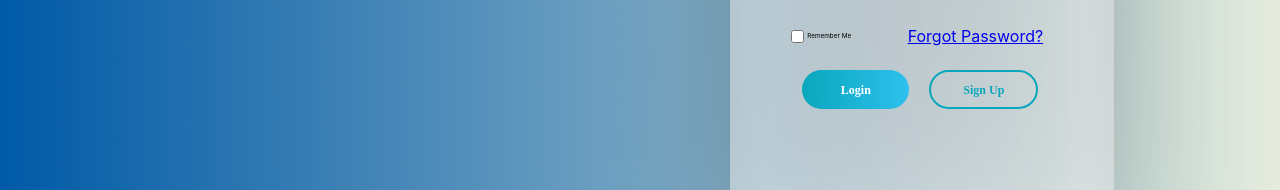
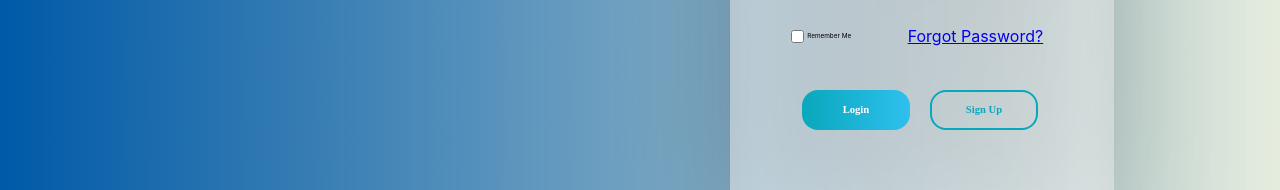
Before and after one commit to YEJIN012/Learnway, a React (Create React App) app in the folder frontend/learnway/: page /login in a window 1280 px wide. Shown: the part 450-640 px from the top of the page. Built offline with nearby package versions, Linux system fonts and the light colour scheme.

Commit message:
📝 UPDATE : #9 login component

```diff
--- a/frontend/learnway/src/component/page/Front/Login.jsx
+++ b/frontend/learnway/src/component/page/Front/Login.jsx
@@ -1,6 +1,6 @@
 import React, { useState } from 'react';
 import styled from 'styled-components';
-import { useNavigate, NavLink  } from "react-router-dom";
+import { useNavigate, NavLink, navigate  } from "react-router-dom";
 import Button from '../../ui/Button';
 
 import '../../ui/Background.css';
@@ -80,36 +80,27 @@ const CheckBox = styled.input`
 
 const BtnFrame = styled.div`
   width: 20vw;
-
   display: flex;
   flex-direction: row;
   align-items: center;
   position: absolute;
-  padding: 42.6vh 5vw 18vh 4.9vw;
+  margin: 45vh 5vw 18vh 4.9vw;
 
 `
 
 export default function Login () {
-  const [inputs, setInputs] = useState({
-    id: "",
-    password: "",
-  });
-  const { id, password } = inputs;
-  const onChange = (e) => {
-    const { id, value } = e.target;
+  const [id, setId] = useState("");
+  const [pw, setPw] = useState("");
+  const [button, setButton] = useState(true);
+  const realId = "hanbin0501@gmail.com";
+  const realPw = "12345678";
 
-    setInputs({
-      ...inputs,
-      [id]: value,
-    });
-  };
 
-  // const onReset = () => {
-  //   setInputs({
-  //     id: "",
-  //     password: "",
-  //   });
-  // };
+  function changeButton() {
+    id.includes('@') && pw.length >= 5 ? setButton(false) :setButton(true)
+  }
+
+
   return (
     <body className="background">
         <LoginBackground>
@@ -126,17 +117,23 @@ export default function Login () {
               <Input
                 id="id"
                 placeholder="abcdefg@abcd.com"
-                onChange={onChange}
-                value={id}
+                onChange={(e) => {
+                  setId(e.target.value);
+                  console.log(e.target.value)
+                }}
+                onKeyUp={changeButton}
               />
             </InputBox>
             <InputBox>
               <InputTitle>Password</InputTitle>
               <Input
+                type="password"
                 id="password"
                 placeholder="********"
-                onChange={onChange}
-                value={password}
+                onChange={(e) => {
+                  setPw(e.target.value);
+                }}
+                onKeyUp={changeButton}
               />
             </InputBox>
             <Owframe>
@@ -148,8 +145,8 @@ export default function Login () {
             </Owframe>
           </InputFrame>
           <BtnFrame>
-            <Btn nexturl="/" name="0" txt="Login"></Btn>
-            <Btn nexturl="/signup" name="1" txt="Sign Up"></Btn>
+            <Btn nexturl='/' name="0" txt="Login"></Btn>
+            <Btn nexturl='/signup' name="1" txt="Sign Up"></Btn>
           </BtnFrame>
         </LoginBackground>
     </body>
@@ -162,13 +159,13 @@ function Btn(props){
   return (
     <Button
       id= {name}
-      width="189.5px"
-      height="38.93px"
-      fontSize="12px"
+      width="13.16vw"
+      height="5vh"
+      fontSize="0.83vw"
       textWeight="700"
-      radius="2.5vh"
+      radius="2vh"
       textValue= {txt}
-      onClick={()=>{ navigate({nexturl}) }}>
+      onClick={()=>{ navigate(`${nexturl}`) }}>
     </Button>
   )
 }
```
